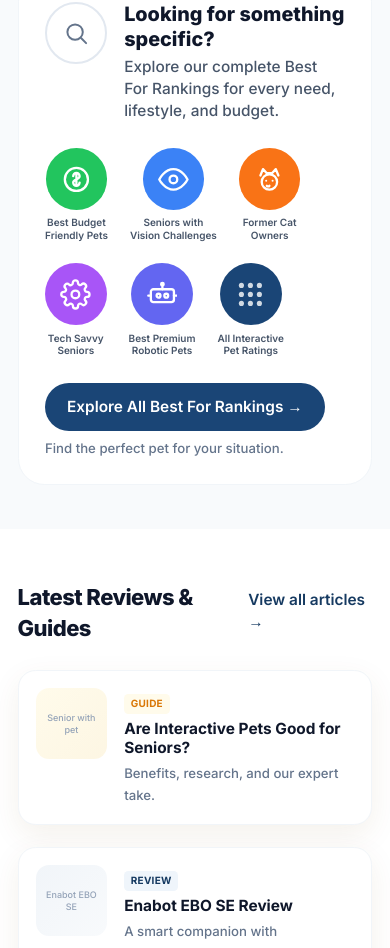
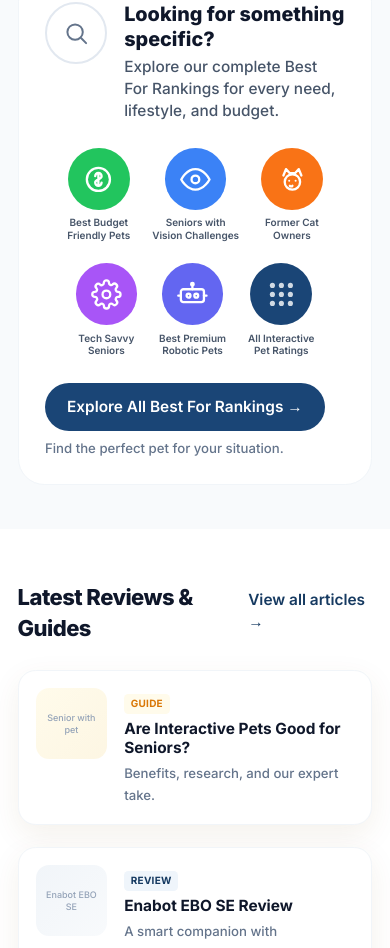
Before and after one commit to timsthomasson-cpu/Interactive-Pet-Marketplace, a Next.js app: page / in a window 390 px wide. Shown: the part 3819-4767 px from the top of the page. Built offline with nearby package versions, Linux system fonts and the light colour scheme.

Commit message:
Warm golden redesign, product images, layout cleanup

```diff
--- a/components/homepage-sections.tsx
+++ b/components/homepage-sections.tsx
@@ -442,7 +442,7 @@ export function BestForFinder() {
           </div>
 
           {/* Center: icon grid */}
-          <div className="flex flex-1 flex-wrap gap-5">
+          <div className="flex flex-1 flex-wrap justify-center gap-5 lg:justify-start">
             {FINDER_ICONS.map(({ label, Icon, bg, href }) => (
               <Link
                 key={label}
```
Also changed, not shown: 1 other file (tests, documents, lock files or other folders).
